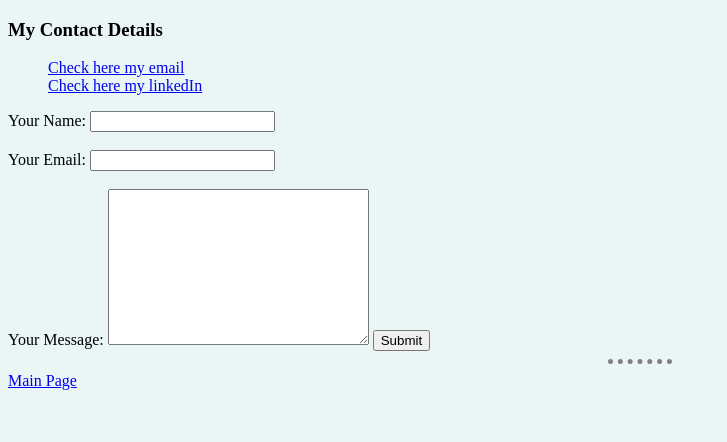
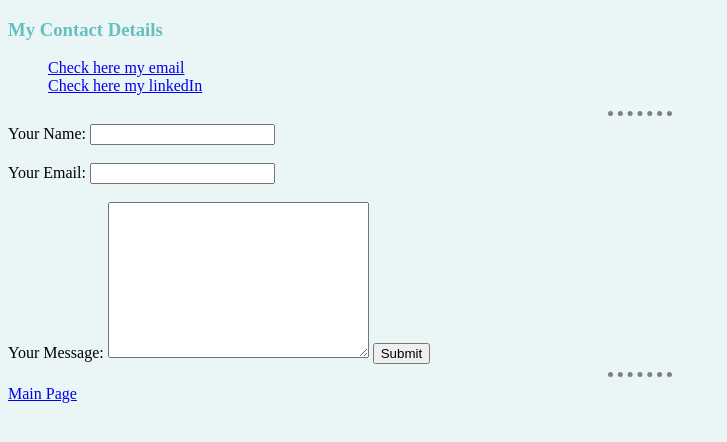
Before and after one commit to crsalves/cv-website, a plain HTML site: page contact.html in a window 1280 px wide. Shown: the whole page, without its empty margins (0-727 px from the left). Drawn offline with Linux system fonts and the light colour scheme.

Commit message:
Changed text color css

```diff
--- a/contact.html
+++ b/contact.html
@@ -13,7 +13,7 @@
     <a href="mailto: carlaalves.crs@gmail.com">Check here my email</a><br>
     <a href="https://www.linkedin.com/in/carla-da-silva-alves/">Check here my linkedIn</a>
   </ul>
-
+<hr>
 
 <form action="mailto:contato.crs@gmail.com"method="post" enctype="text/plain">
   <label>Your Name: </label>
--- a/css/styles.css
+++ b/css/styles.css
@@ -9,6 +9,10 @@ hr{
   border-color: grey;
   border-width: 5px;
   width: 5%;
+}
+
+h1, h3{
+  color: #66BFBF;
 }
 
 #profile-photo {
```
